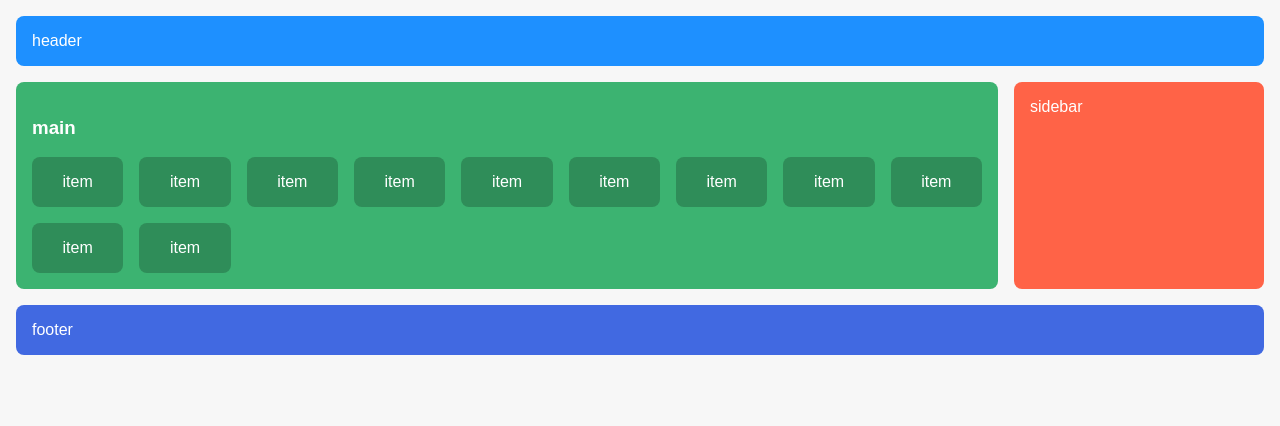
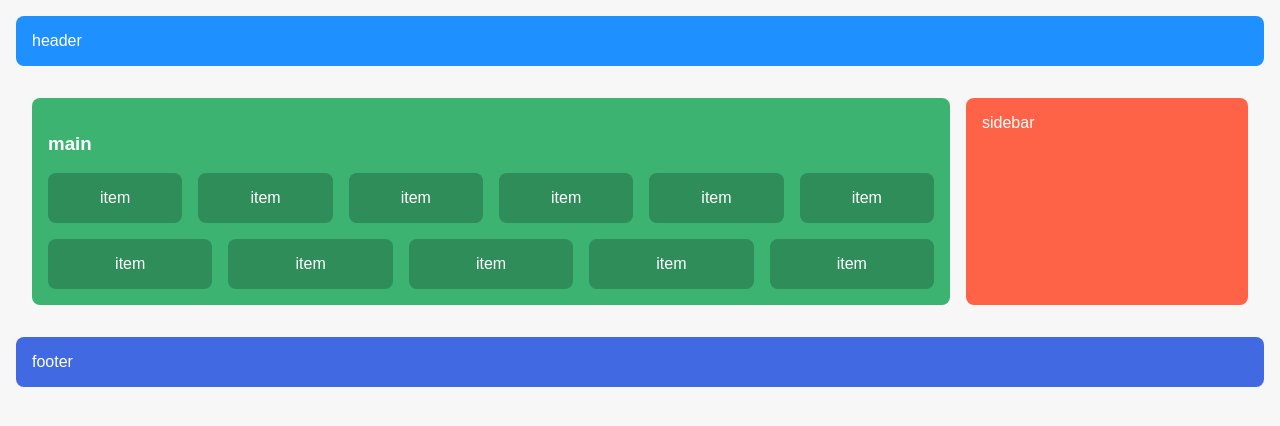
Before and after one commit to kimhong0111/CADT_WEB, a plain HTML site: page W4/exercise 3.html in a window 1280 px wide. Drawn offline with Linux system fonts and the light colour scheme.

Commit message:
fix : w4

```diff
--- a/W4/exercise 3.html
+++ b/W4/exercise 3.html
@@ -9,52 +9,53 @@
       font-family: sans-serif;
     }
 
-/* Layout Grid */
     .container {
-  display: grid;
-  grid-template-areas:
-    "header header"
-    "main sidebar"
-    "footer footer";
-  grid-template-columns: 1fr 250px; /* sidebar fixed */
-  gap: 1rem; /* spacing between everything */
+      display: flex;
+      flex-direction: column;
+      gap: 1rem;
       padding: 1rem;
     }
 
-/* Section Base Styles */
-.header, .main, .sidebar, .footer {
+    .header, .main-area, .footer {
       border-radius: 0.5rem;
       padding: 1rem;
       color: white;
     }
 
-/* Specific Colors */
+    .main-area {
+      display: flex;
+      gap: 1rem;
+    }
+
+    .main {
+      flex: 1;
+      background: #3cb371;
+      border-radius: 0.5rem;
+      padding: 1rem;
+    }
+
+    .sidebar {
+      width: 250px;
+      background: #ff6347;
+      border-radius: 0.5rem;
+      padding: 1rem;
+      color: white;
+    }
+
     .header {
-  grid-area: header;
       background: #1e90ff;
     }
 
-.main {
-  grid-area: main;
-  background: #3cb371;
-}
-
-.sidebar {
-  grid-area: sidebar;
-  background: #ff6347;
-}
-
     .footer {
-  grid-area: footer;
       background: #4169e1;
     }
 
-/* Items Grid */
+    /* Items inside main */
     .items {
       margin-top: 1rem;
-  display: grid;
+      display: flex;
+      flex-wrap: wrap;
       gap: 1rem;
-  grid-template-columns: repeat(auto-fill, minmax(90px, 1fr));
     }
 
     .item {
@@ -62,10 +63,8 @@
       padding: 1rem;
       border-radius: 0.5rem;
       text-align: center;
+      flex: 1 1 90px;
     }
-
-
-
   </style>
 </head>
 <body>
@@ -73,6 +72,7 @@
 
     <header class="header">header</header>
 
+    <div class="main-area">
       <main class="main">
         <h3>main</h3>
         <div class="items">
@@ -89,7 +89,10 @@
           <div class="item">item</div>
         </div>
       </main>
+
       <aside class="sidebar">sidebar</aside>
+    </div>
+
     <footer class="footer">footer</footer>
   </div>
 
```
Lines whose indentation alone changed are shown as unchanged.
